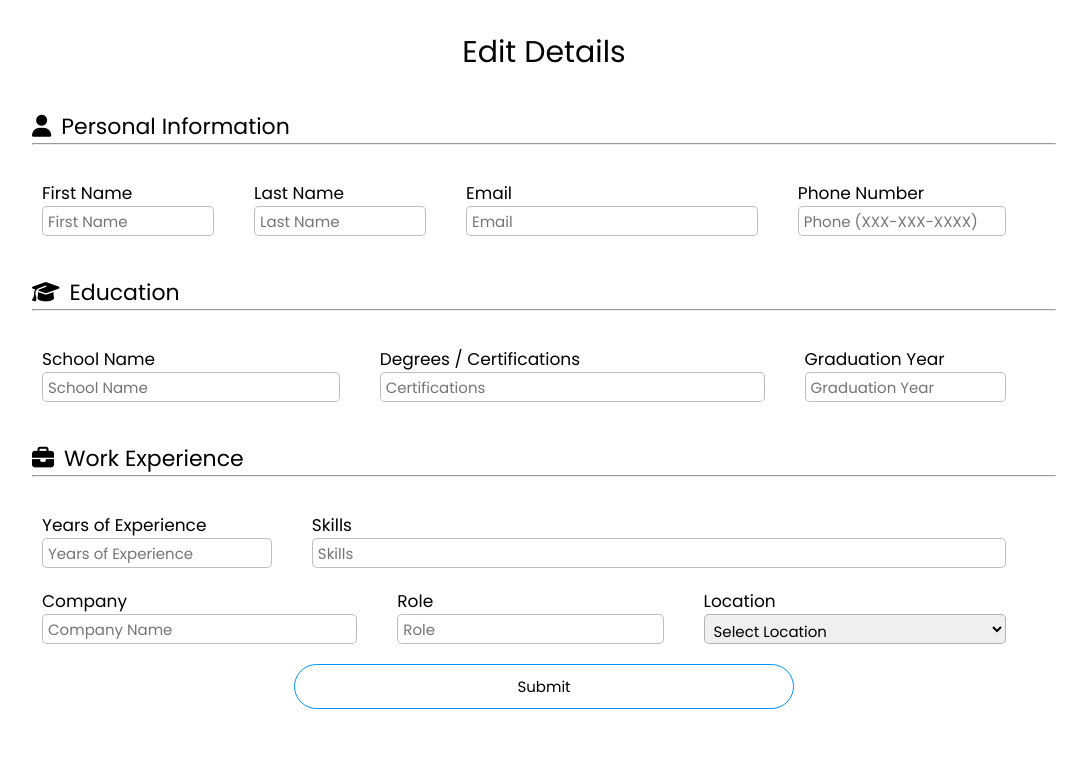
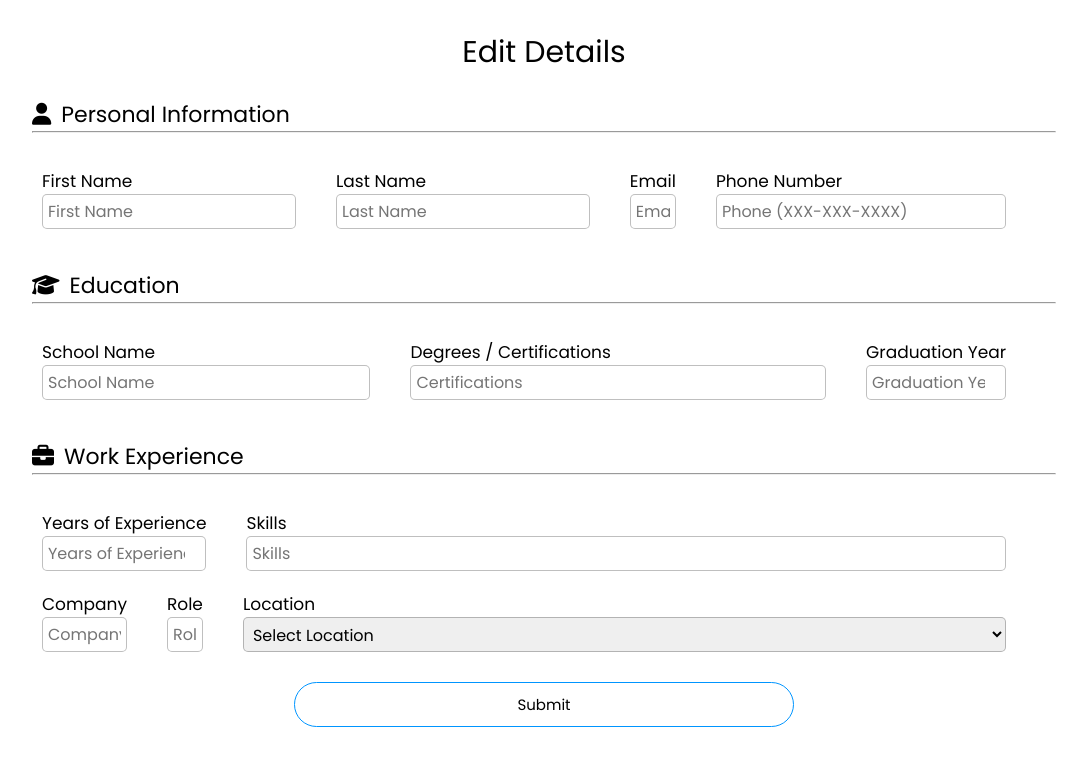
Before and after one commit to Ayush200423/JobMatch, a Flask app: template templates/edit-details.html in a window 1280 px wide. Shown: the top 766 px of the page, without its empty margins (96-1183 px from the left). Run offline with Flask 2, Linux system fonts and the light colour scheme; the template is opened without the code that fills it, so the values that code supplies are empty; parts of the project's set-up code (start-up, migrations or seed data) failed here and were passed over; some libraries are stand-ins or nearby versions.

Commit message:
updated styles to make edit-details look better

```diff
--- a/static/css/styles.css
+++ b/static/css/styles.css
@@ -408,7 +408,9 @@ html {
 .edit-details .edit-form {
     display: flex;
     width: 100%;
+    height: 80%;
     align-items: center;
+    justify-content: center;
     flex-direction: column;
 }
 
@@ -421,14 +423,15 @@ html {
 }
 
 .field .input {
-    height: 30px;
-    font-size: 15px;
+    height: 35px;
+    font-size: 16px;
     padding: 5px;
     outline: none;
     width: 0;
     min-width: 100%;
     border: 1px solid #00000040;
     border-radius: 5px;
+    transition: 0.5s;
 }
 
 .field input:focus {
@@ -459,7 +462,7 @@ html {
     color: #000000;
     background-color: white;
     transition: 0.3s;
-    margin: 10px 0 5px 0;
+    margin: 20px 0 5px 0;
 }
 
 .edit-form input[type="submit"]:hover {
@@ -472,29 +475,16 @@ html {
     flex-grow: 1;
 }
 
-.row .email {
-    flex-grow: 3;
-}
-
-/* -- Education Row --> */
+/* -- Experience Rows --> */
 .row .education {
-    flex-grow: 3;
-}
-
-.row .grad-year {
-    flex-grow: 1;
-}
-
-/* -- Experience Rows --> */
-.row .years-of-experience, .row .work-experience {
-    flex-grow: 1;
+    flex-grow: 2;
 }
 
 .row .skills {
     flex-grow: 10;
 }
 
-.row .location {
+.row .location, .row .role {
     flex-grow: 1;
 }
 
```
